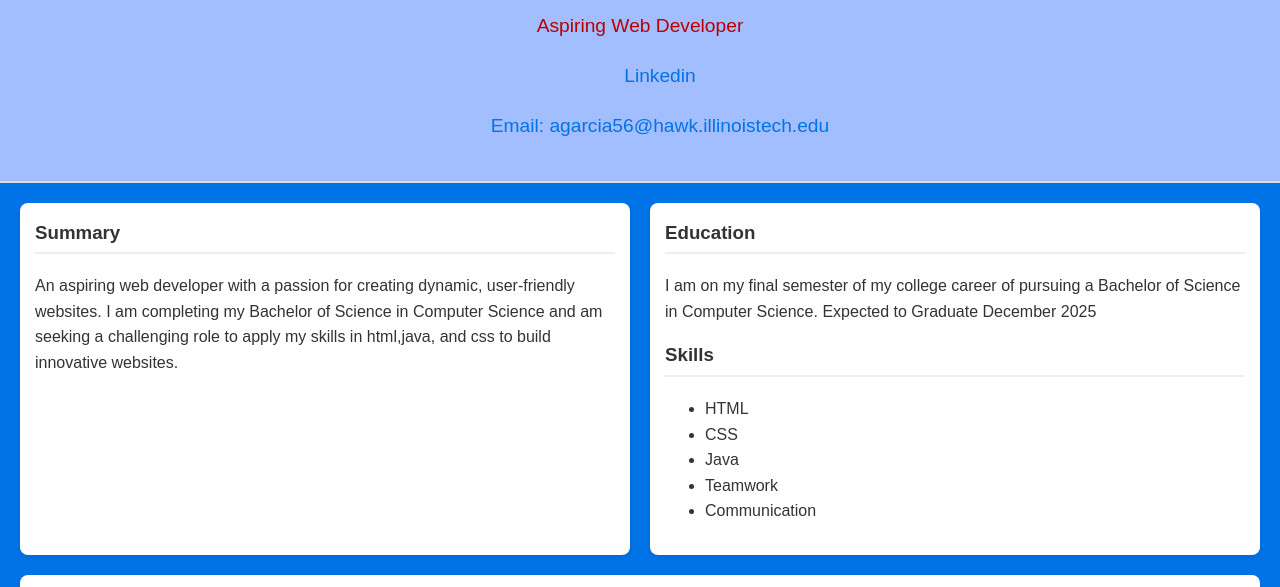
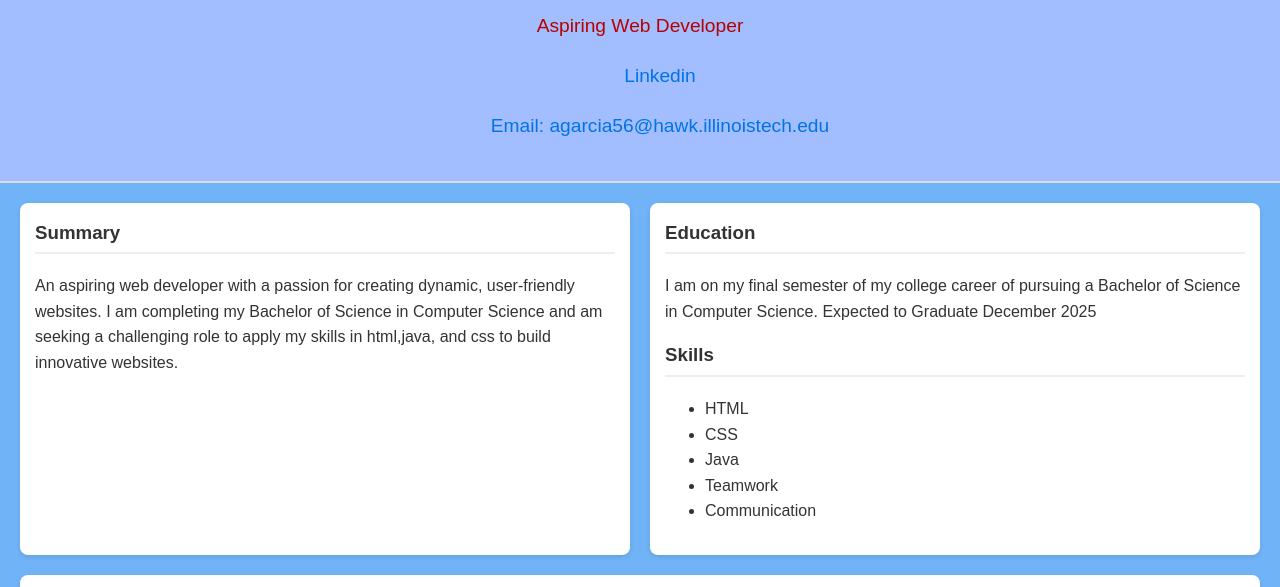
Before and after one commit to Alex141509/ITMD411_Lab1, a plain HTML site: page index.html in a window 1280 px wide. Shown: the part 213-800 px from the top of the page. Drawn offline with Linux system fonts and the light colour scheme.

Commit message:
color changes

```diff
--- a/style.css
+++ b/style.css
@@ -4,7 +4,7 @@ body {
     margin: 0;
     padding: 0;
     line-height: 1.6;
-    background-color: #0073e6;
+    background-color: #70b3f6;
     color: #333;
   }
 
```
